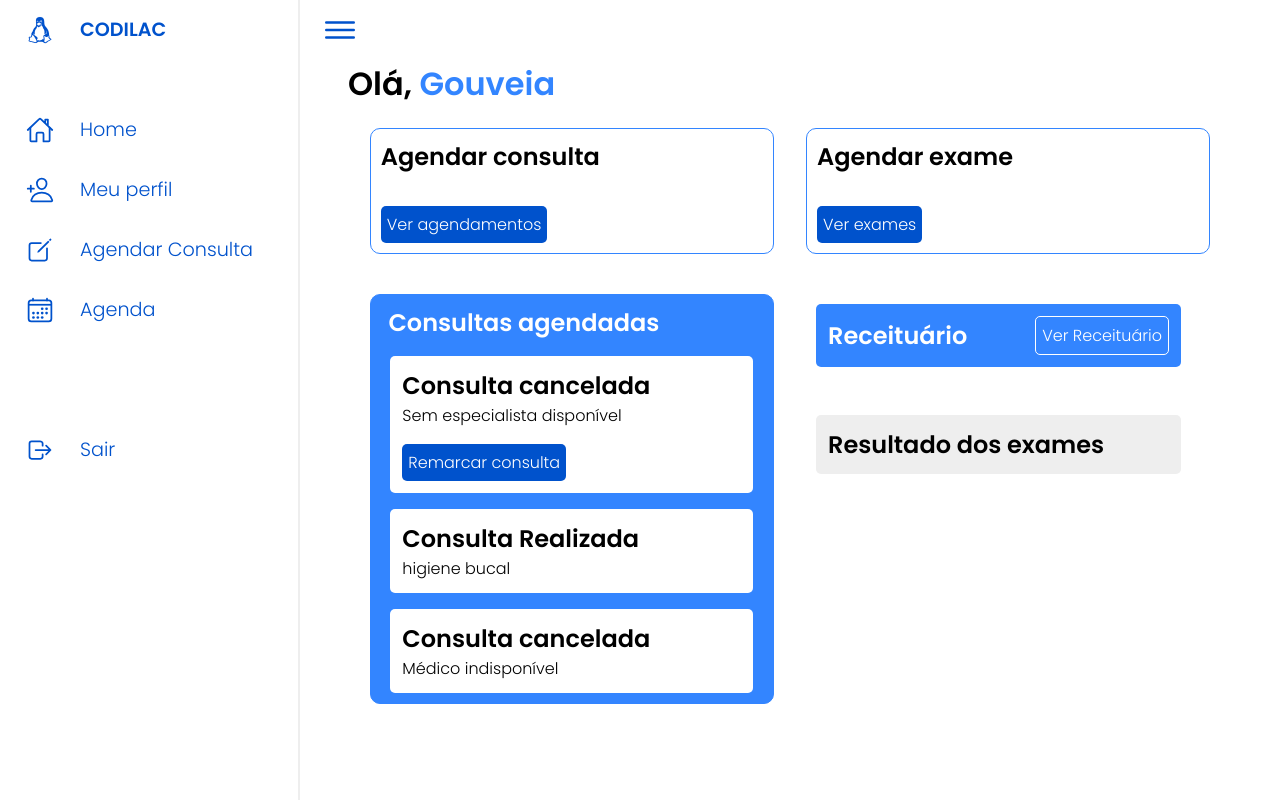
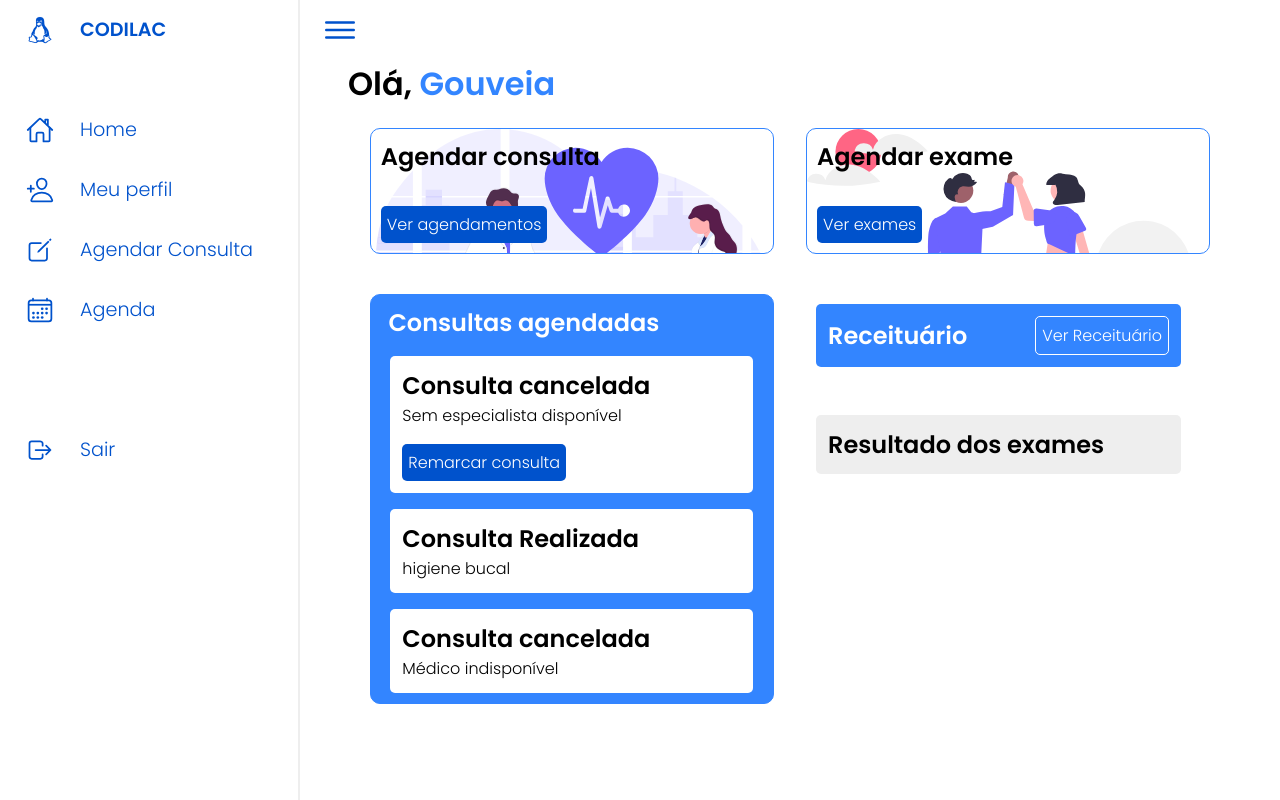
Before and after one commit to ArielDelgado06/CODILAC, a PHP site: page /HTML/marcacao.html in a window 1280 px wide. Run offline with PHP 8.4, Linux system fonts and the light colour scheme.

Commit message:
imagens undraw

```diff
--- a/codilac/CSS/marcacao.css
+++ b/codilac/CSS/marcacao.css
@@ -204,7 +204,16 @@ body{
   padding: 10px;
   border: 1px solid var(--clr-blueliht);
   border-radius: 10px;
-  background: #fff;
+}
+
+#oneimg{
+  background: url(../img/undraw_medicine_b-1-ol.svg) no-repeat;
+  background-size:cover;
+}
+
+#twoimg{
+  background: url(../img/undraw_high_five_re_jy71.svg) no-repeat;
+  background-size:cover;
 }
 
 .btn{
--- a/codilac/HTML/marcacao.html
+++ b/codilac/HTML/marcacao.html
@@ -56,11 +56,11 @@
 
       <h1>Olá, <span>Gouveia</span></h1>
       <div class="cards_banner">
-        <div class="banners">
+        <div class="banners" id="oneimg">
           <h2>Agendar consulta</h2>
           <button class="btn">Ver agendamentos</button>
         </div>
-        <div class="banners">
+        <div class="banners" id="twoimg">
           <h2>Agendar exame</h2>
           <button class="btn">Ver exames</button>
         </div>
```
Also changed, not shown: codilac/img/undraw_Meditating_re_aiqa.png (added), codilac/img/undraw_advanced_customization_re_wo6h.svg (added), codilac/img/undraw_agree_re_hor9.svg (added), codilac/img/undraw_certificate_re_yadi.svg (added), codilac/img/undraw_completing_re_i7ap.svg (added), codilac/img/undraw_doctors_p6aq.svg (added), codilac/img/undraw_done_re_oak4.svg (added), codilac/img/undraw_functions_re_alho.svg (added), codilac/img/undraw_high_five_re_jy71.svg (added), codilac/img/undraw_job_hunt_re_q203.svg (added), codilac/img/undraw_medicine_b-1-ol.svg (added), codilac/img/undraw_meeting_re_i53h.svg (added), codilac/img/undraw_save_to_bookmarks_re_8ajf.svg (added).
